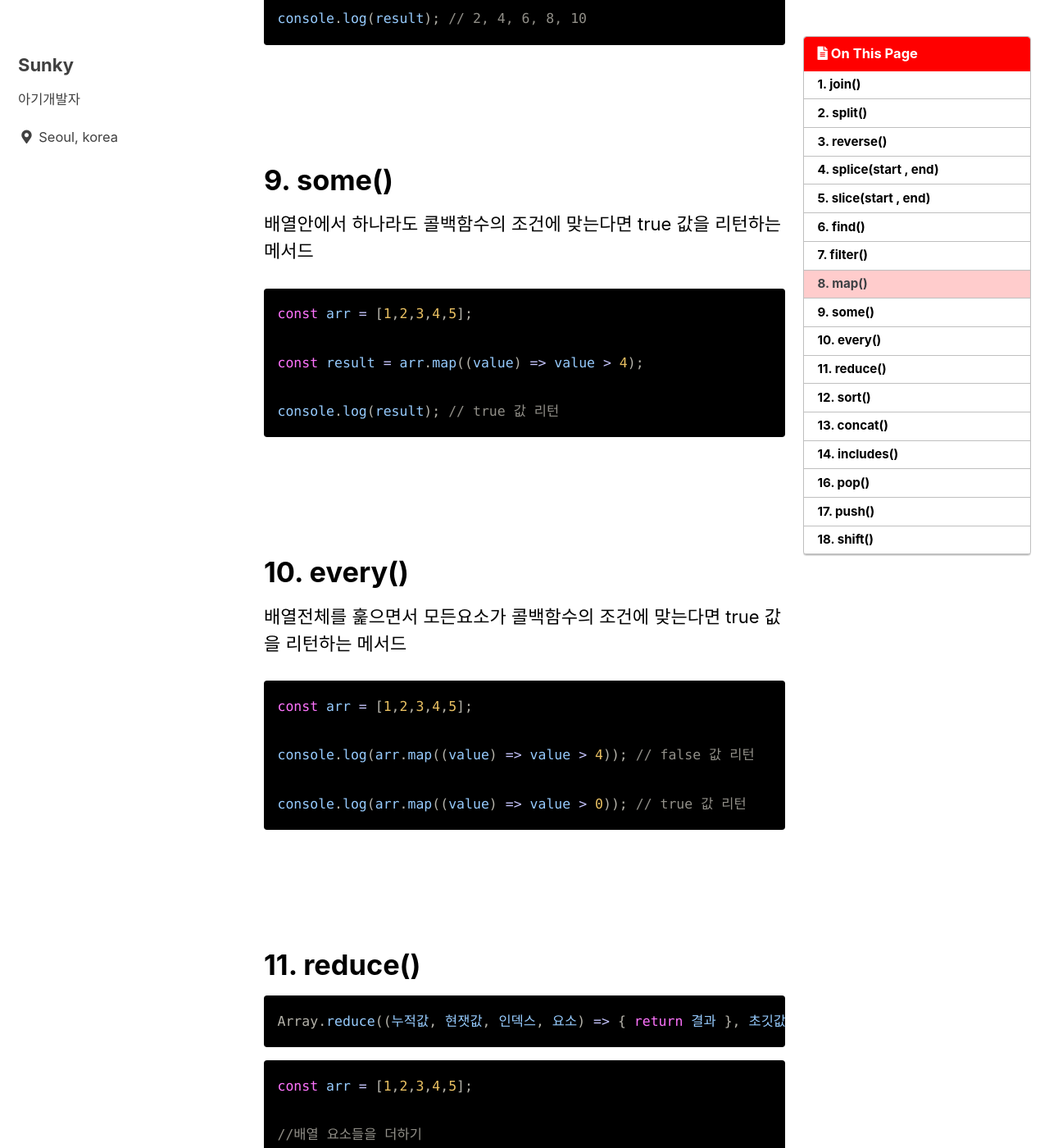
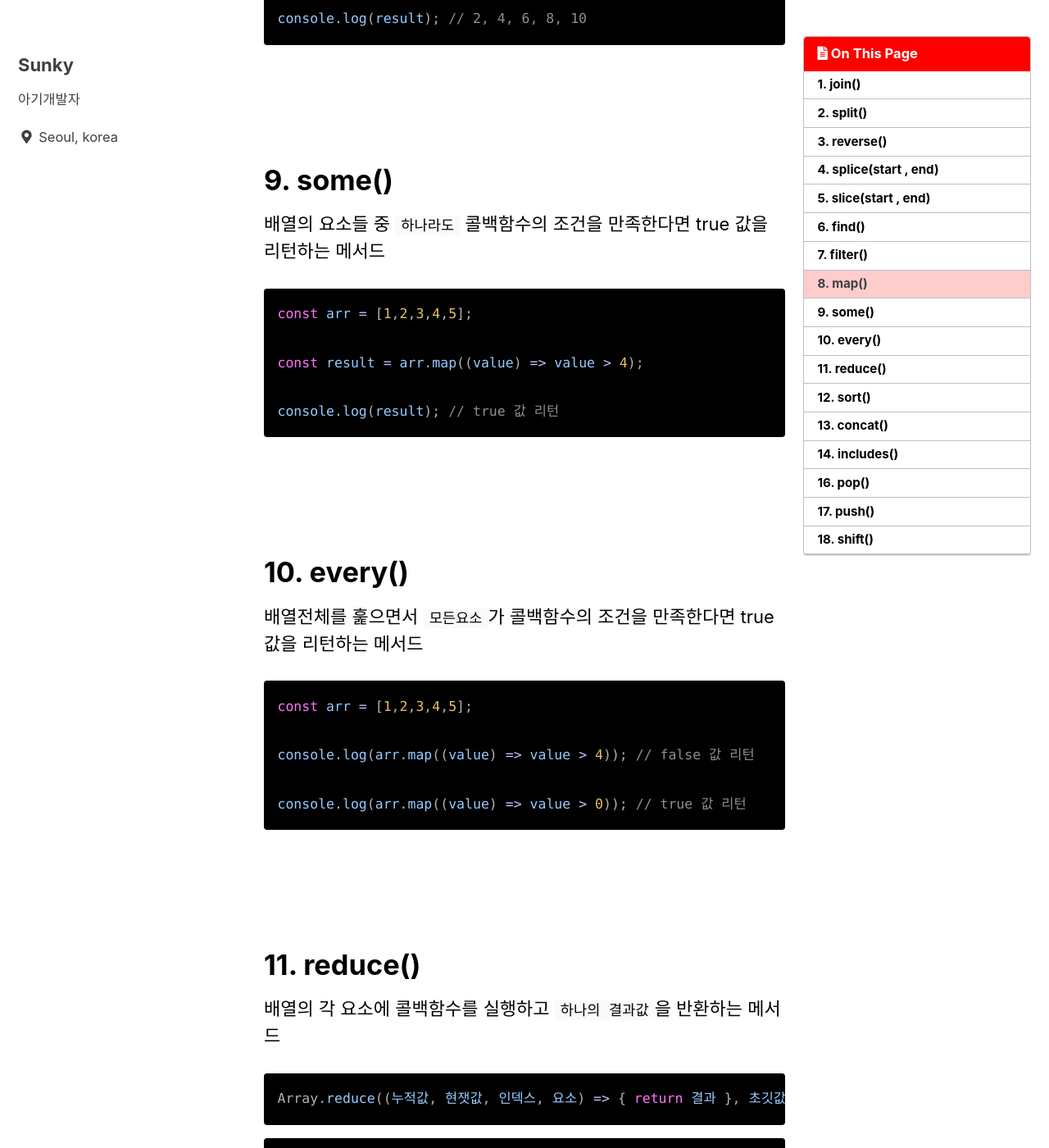
Before and after one commit to Sunky97/sunky97.github.io, a Jekyll site: the page built from _posts/2021-03-17-method.md, in a window 1280 px wide and 1400 px high, scrolled down 4043 px. Shown: the whole window at 82% size. Built offline with Jekyll 4.4.1, drawn with Linux system fonts in a browser that asks for light colours; cached includes are drawn as plain includes; some of the changed text lies outside the part shown.

Commit message:
게시물 수정

````diff
--- a/_posts/2021-03-17-method.md
+++ b/_posts/2021-03-17-method.md
@@ -91,7 +91,7 @@ console.log(result); // 4 가 출력된다.
 <br><br><br>
 
 # **7. filter()**
-배열 전체를 돌면서 콜백함수가 true 일때의 요소들로 새로운 배열을 만들어서 리턴하는 함수
+배열 전체를 돌면서 콜백함수의 조건을 만족하는 요소들로 만들어진 `새로운 배열`을 리턴하는 메서드.
 ```javascript
 const arr = [1,2,3,4,5];
 
@@ -114,7 +114,7 @@ console.log(result); // 2, 4, 6, 8, 10
 <br><br><br>
 
 # **9. some()**
-배열안에서 하나라도 콜백함수의 조건에 맞는다면 true 값을 리턴하는 메서드
+배열의 요소들 중 `하나라도` 콜백함수의 조건을 만족한다면 true 값을 리턴하는 메서드
 
 ```javascript
 const arr = [1,2,3,4,5];
@@ -126,7 +126,7 @@ console.log(result); // true 값 리턴
 <br><br><br>
 
 # **10. every()**
-배열전체를 훑으면서 모든요소가 콜백함수의 조건에 맞는다면 true 값을 리턴하는 메서드
+배열전체를 훑으면서 `모든요소`가 콜백함수의 조건을 만족한다면 true 값을 리턴하는 메서드
 
 ```javascript
 const arr = [1,2,3,4,5];
@@ -138,7 +138,7 @@ console.log(arr.map((value) => value > 0)); // true 값 리턴
 <br><br><br>
 
 # **11. reduce()**
-
+ 배열의 각 요소에 콜백함수를 실행하고 `하나의 결과값`을 반환하는 메서드
 ```javascript
 Array.reduce((누적값, 현잿값, 인덱스, 요소) => { return 결과 }, 초깃값);
 ```
@@ -159,7 +159,7 @@ console.log(total) // 결과값: 4
 <br><br><br>
 
 # **12. sort()**
-배열안의 요소들을 정렬하는 메서드. 기본값은 오름차순
+배열안의 요소들을 `정렬`하는 메서드. 기본값은 오름차순
 
 ```javascript
 const arr = [5,2,1,4,3];
@@ -173,7 +173,7 @@ console.log(arr.sort((a,b) => b - a)); // [5, 4, 3, 2, 1] 내림차순
 <br><br><br>
 
 # **13. concat()**
-기존 배열에 다른 배열이나 값들을 합쳐서 새로운 배열을 반환하는 메서드
+기존 배열에 다른 배열이나 값들을 합쳐서` 새로운 배열을 반환`하는 메서드
 
 ```javascript
 const array1 = ['a', 'b', 'c'];
@@ -186,7 +186,7 @@ console.log(array3);
 <br><br><br>
 
 # **14. includes()**
-배열이 특정 요소를 포함하고 있는지 판별하는 메서드.
+배열이 `특정 요소를 포함하고 있는지 판별`하는 메서드.
 fromIndex 를 통해서 몇번째 인덱스부터 판별할 것인지 결정할 수 있다.
 ```javascript
 const array1 = [1, 2, 3];
@@ -208,7 +208,7 @@ console.log(pets.includes('at'));
 <br><br><br>
 
 # **16. pop()**
-배열에서 마지막 요소를 제거하고 그 요소를 반환하는 메서드.
+배열에서 `마지막 요소를 제거`하고 그 요소를 반환하는 메서드.
 배열자체의 값을 바꿔버린다.
 
 ```javascript
@@ -240,7 +240,7 @@ console.log(arr); // [1, 2, 3, 4, 5, 6, 7, 8]
 <br><br><br>
 
 # **18. shift()**
-배열의 첫 번째 요소를 제거하고, 제거된 요소를 반환한다. 배열 자체의 값을 바꾸는 메서드
+배열의 `첫 번째 요소를 제거`하고, 제거된 요소를 반환한다. 배열 자체의 값을 바꾸는 메서드
 ```javascript
 const arr = [1,2,3,4,5];
 
````
